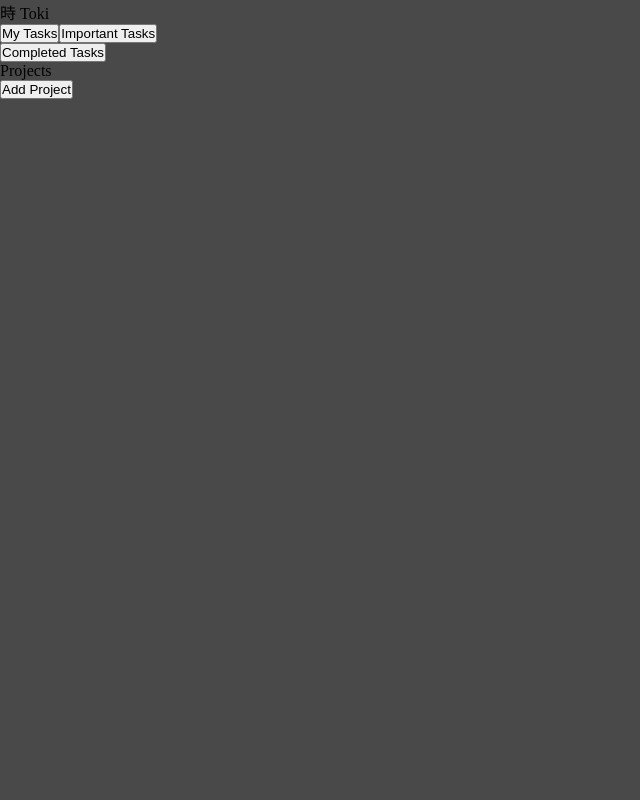
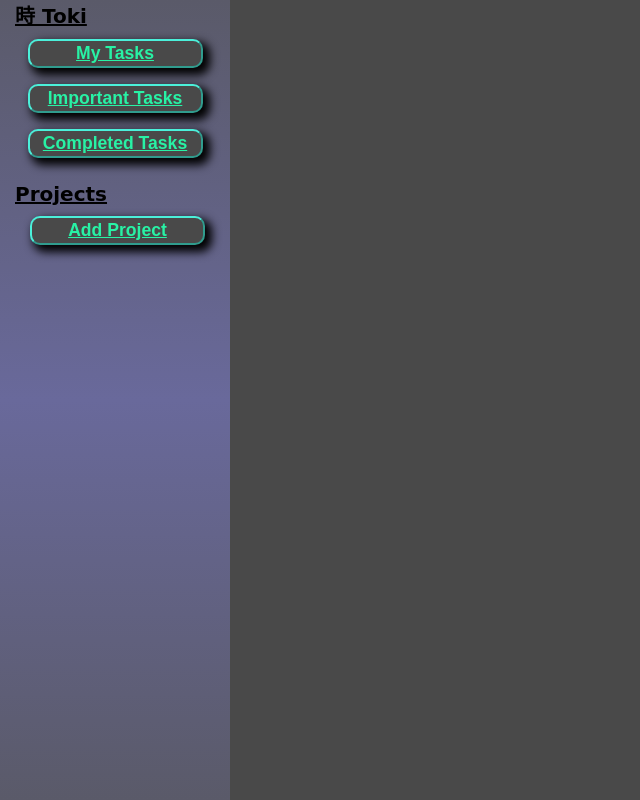
Before and after one commit to Its-Sythe/todo-odin, a website built with webpack: page src/template.html in a window 1280 px wide. Shown: the whole page, without its empty margins (0-640 px from the left). Built offline with nearby package versions, Linux system fonts and the light colour scheme.

Commit message:
Continued styling of the sidebar

```diff
--- a/src/logic/mainLogic.js
+++ b/src/logic/mainLogic.js
@@ -30,3 +30,6 @@ allTasks.push(defaultTask1, defaultTask2, defaultTask3);
 defaultProject.projectTasks.push(defaultTask1, defaultTask2, defaultTask3);
 
 allProjects.push(defaultProject);
+
+
+export { allTasks, allProjects }
--- a/src/style.css
+++ b/src/style.css
@@ -9,3 +9,57 @@ body {
     grid-template-columns: 200px 1fr;
     height: 100vh;
 }
+
+.sidebar {
+    background: linear-gradient(180deg, rgb(90, 90, 105), rgb(105, 105, 155), rgb(90, 90, 105));
+    padding: 0px 15px;
+    display: flex;
+    flex-direction: column;
+    gap: 24px;
+    min-width: 200px;
+}
+
+#topContainer > p, #lowerContainer > p {
+    font-size: 1.25rem;
+    font-weight: 800;
+    font-family: cursive, system-ui;
+    text-decoration: underline;
+}
+
+#topContainer {
+    display: flex;
+    flex-direction: column;
+    gap: 10px;
+}
+
+#topContainer > #navContainer {
+    display: flex;
+    flex-direction: column;
+    justify-content: flex-start;
+    align-items: center;
+    gap: 16px;
+}
+
+#navContainer > button, #projectsContainer > button {
+    width: 175px;
+    border-radius: 10px;
+    box-shadow: 5px 5px 10px 2px rgb(0, 0, 0);
+    font-size: 1.1em;
+    font-weight: 600;
+    padding: 2px;
+    background-color: rgb(73, 73, 73);
+    color: rgb(40, 242, 165);
+    border-color: rgb(75, 240, 218);
+    text-decoration: underline;
+}
+
+
+#lowerContainer {
+    display: flex;
+    flex-direction: column;
+    gap: 10px;
+}
+
+#lowerContainer > div {
+    padding-left: 15px;
+}
--- a/src/ui/mainUi.js
+++ b/src/ui/mainUi.js
@@ -1,4 +1,5 @@
-import './sidebar'
+import './sidebar';
+import { allProjects, allTasks } from '../logic/mainLogic';
 
 function getDiv() {
     return document.createElement('div');
--- a/src/ui/sidebar.js
+++ b/src/ui/sidebar.js
@@ -8,6 +8,9 @@ import { getDiv, getButton } from "./mainUi";
 
 const sidebarContent = (function() {
     const sidebar = document.querySelector(".sidebar");
+
+    const topContainer = getDiv();
+    topContainer.id = "topContainer";
 
     const appTitle = document.createElement("p");
     appTitle.id = "appTitle";
@@ -29,6 +32,10 @@ const sidebarContent = (function() {
     completedTasks.textContent = "Completed Tasks";
 
     navContainer.append(allTasks, importantTasks, completedTasks);
+    topContainer.append(appTitle, navContainer);
+
+    const lowerContainer = getDiv();
+    lowerContainer.id = "lowerContainer";
 
     const projects = document.createElement("p");
     projects.id = "projectsTitle";
@@ -42,8 +49,9 @@ const sidebarContent = (function() {
     addProjectBtn.textContent = "Add Project";
 
     projectsContainer.append(addProjectBtn);
+    lowerContainer.append(projects, projectsContainer)
 
-    sidebar.append(appTitle, navContainer, projects, projectsContainer);
+    sidebar.append(topContainer, lowerContainer);
 })();
 
 
```
